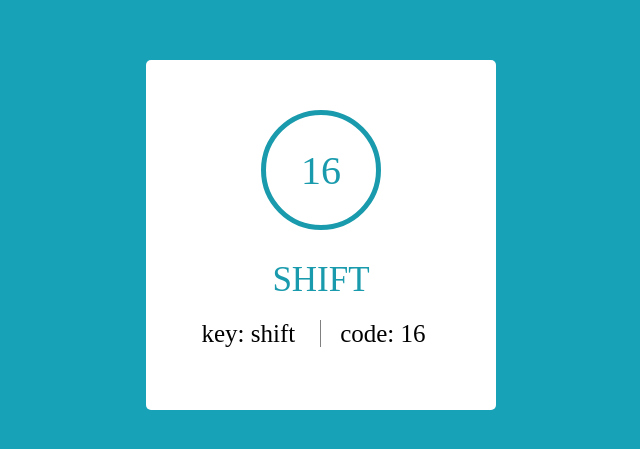
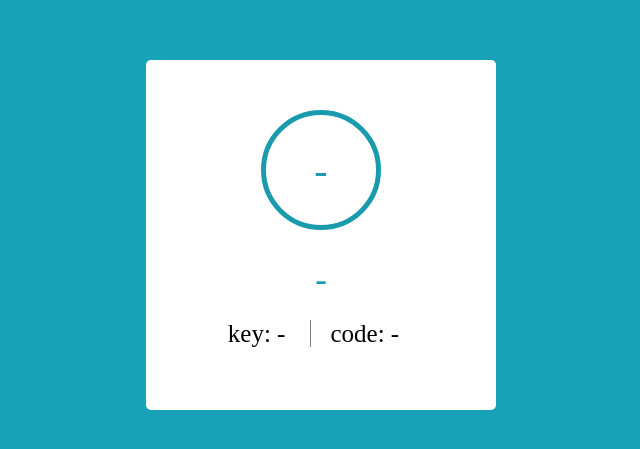
Before and after one commit to sanafathi30/detectPressedKey, a plain HTML site: page index.html in a window 1280 px wide. Shown: the part 165-614 px from the top of the page, without its empty margins (319-959 px from the left). Drawn offline with Linux system fonts and the light colour scheme.

Commit message:
fix a bug

```diff
--- a/index.html
+++ b/index.html
@@ -14,17 +14,17 @@
     <div class="container">
 
         <div class="code">
-            <span class="codeAsci">16</span>
+            <span class="codeAsci">-</span>
 
         </div>
 
         <div class="name">
-            <span class="nameAsci">SHIFT</span>
+            <span class="nameAsci">-</span>
         </div>
 
         <div class="information">
-            <span class="key">key: shift</span>
-            <span class="SpanCode">code: 16</span>
+            <span class="key">key: -</span>
+            <span class="SpanCode">code: -</span>
         </div>
 
 
```
